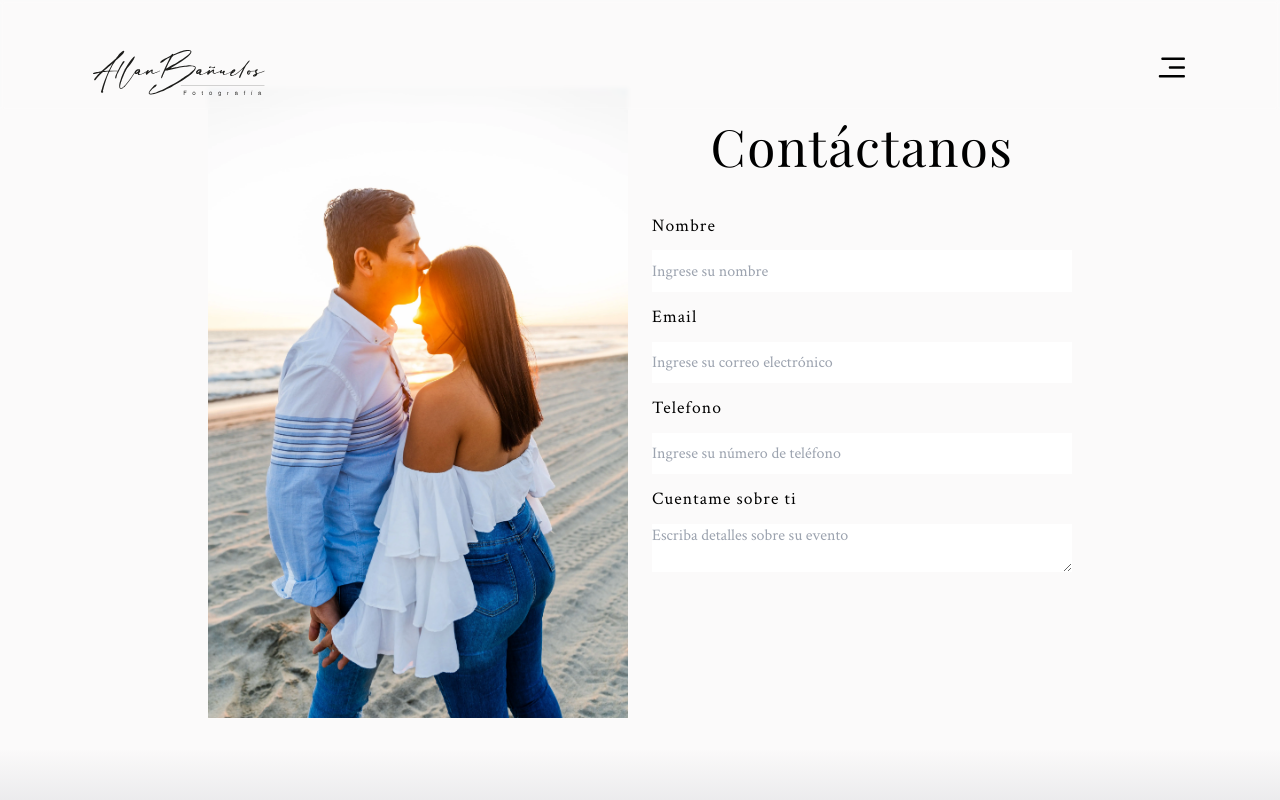
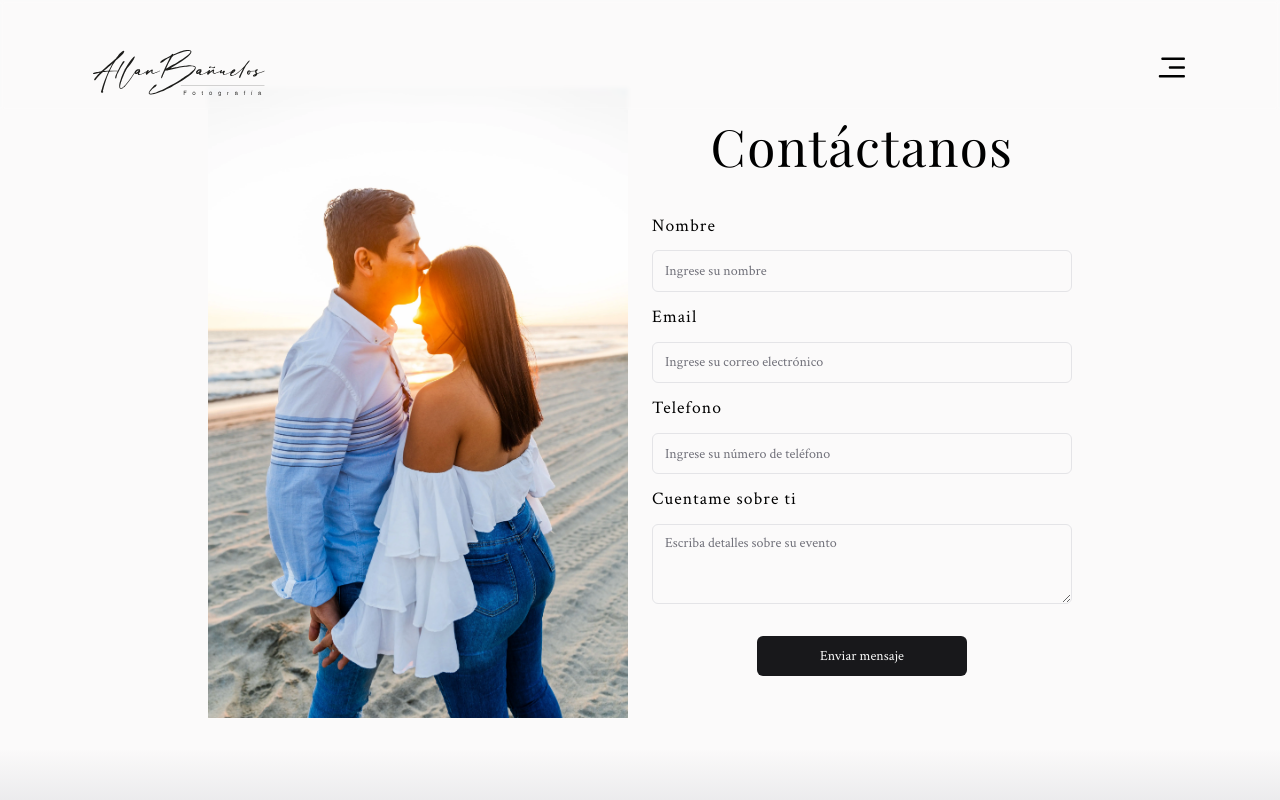
Before and after one commit to davehernandez92/allan-photographer, a Next.js app: page /contacto in a window 1280 px wide. Shown: the top 800 px of the page. Built offline with nearby package versions, Linux system fonts and the light colour scheme.

Commit message:
bug fixed contacto page

```diff
--- a/src/app/FAQ/page.js
+++ b/src/app/FAQ/page.js
@@ -398,11 +398,12 @@ export default function FaqPage() {
           <div
             className={`flex flex-col items-center w-full  ${styles.contact__btn}`}
           >
-            <Button className={` opacity-[0.75] md:w-[20%] lg:h-[50px] `}>
-              <Link href={"/contacto"} className={styles.button__txt}>
-                Contacto
+
+              <Link href={"/contacto"} className={` opacity-[0.75] lg:h-[50px] `} >
+              <Button className={styles.button__txt} >Contacto</Button>
+
+
               </Link>
-            </Button>
           </div>
         </div>
       </motion.div>
--- a/src/app/contacto/page.js
+++ b/src/app/contacto/page.js
@@ -4,10 +4,14 @@ import React, { useState } from "react";
 import { Input } from "@/components/ui/input";
 import { Label } from "@/components/ui/label";
 import { Textarea } from "@/components/ui/textarea"
+import { Button } from "@/components/ui/button";
+import { useToast } from "@/components/ui/use-toast"
+import {motion} from 'framer-motion'
 import image from "../../../public/images/contacto.webp";
 import imageM from "../../../public/images/contactoM.jpg";
 import styles from "../ui/components/form.module.css";
 import Image from "next/image";
+import { Link } from "lucide-react";
 
 export default function Page() {
 
@@ -15,6 +19,8 @@ export default function Page() {
   const [email, setEmail] = useState("");
   const [phoneNumber, setPhoneNumber] = useState(""); // New state for phone number
   const [projectDetails, setProjectDetails] = useState("");
+
+  const { toast } = useToast()
 
   const handleNameChange = (e) => {
     setName(e.target.value);
@@ -47,6 +53,9 @@ export default function Page() {
     // Use the imported handleSubmitLogic function
     // await handleSubmitLogic(data, toast);
 
+    toast({
+        description: "Tu mensaje ha sido enviado.",
+      })
     // Reset form fields
     setName("");
     setEmail("");
@@ -58,7 +67,13 @@ export default function Page() {
     return (
         <main className="containerP lg:px-15">
           <div className="flex flex-col gap-5 pt-6 md:grid md:grid-cols-2 md:gap-6  ">
-            <div className="flex justify-center">
+            <motion.div initial={{ opacity: 0, x: -12 }}
+        whileInView={{
+          opacity: 1,
+          x: 0,
+          transition: { delay: 0.3, duration: 0.5 },
+        }}
+        viewport={{ once: true }} className="flex justify-center">
               <Image
                 src={imageM}
                 width={500}
@@ -73,16 +88,22 @@ export default function Page() {
                 alt="Imagen de pareja en Acapulco "
                 className={`hidden md:block  ${styles.img__Contacto}`}
               />
-            </div>
+            </motion.div>
 
             {/* FORM  */}
 
-            <form onSubmit={handleSubmit} className={` pt-5 ${styles.form}`}>
+            <motion.form onSubmit={handleSubmit} initial={{ opacity: 0, x: 12 }}
+        whileInView={{
+          opacity: 1,
+          x: 0,
+          transition: { delay: 0.3, duration: 0.5 },
+        }}
+        viewport={{ once: true }} className={` pt-5 ${styles.form}`}>
               <h1> Contáctanos </h1>
               <div className={styles.formgroup}>
                 <div className="flex flex-col w-full max-w-sm  gap-4 lg:max-w-[30rem]">
                   <Label htmlFor="name">Nombre</Label>
-                  <input
+                  <Input
                     type="text"
                     id="name"
                     name=""
@@ -95,7 +116,7 @@ export default function Page() {
 
                   <Label htmlFor="email">Email</Label>
 
-                  <input
+                  <Input
                     type="email"
                     id="email"
                     name="email"
@@ -109,7 +130,7 @@ export default function Page() {
                   {/* New form group for phone number */}
 
                   <Label htmlFor="phoneNumber">Telefono</Label>
-                  <input
+                  <Input
                     type="tel"
                     id="phoneNumber"
                     name="phoneNumber"
@@ -121,7 +142,7 @@ export default function Page() {
                   />
 
                   <Label htmlFor="project-details">Cuentame sobre ti</Label>
-                  <textarea
+                  <Textarea
                     id="project-details"
                     name="project-details"
                     placeholder="Escriba detalles sobre su evento"
@@ -132,8 +153,11 @@ export default function Page() {
                   />
 
                 </div>
+                <Button type="submit" className="mt-6 w-full md:w-1/2    md:mt-8">
+                    Enviar mensaje
+                </Button>
               </div>
-            </form>
+            </motion.form>
           </div>
         </main>
       );
--- a/src/app/ui/components/faq.module.css
+++ b/src/app/ui/components/faq.module.css
@@ -103,8 +103,9 @@ background: linear-gradient(360deg, hsla(0, 11%, 98%, 1) 0%, hsla(41, 57%, 89%,
         font-weight: 600;
       }
       .button__txt{
-        font-size: 20px;
-        font-weight: 600;
+        font-size: 25px;
+        font-weight: 400;
+        height: 45px;
       }
   }
 
--- a/src/components/header.js
+++ b/src/components/header.js
@@ -388,9 +388,9 @@ export default function Header() {
                 animate={isOpen ? "fadeIn4" : "fadeOut"}
               >
                 <Link
-                  href="/contact"
+                  href="/contacto"
                   className={`${styles.menu__txt} ${
-                    pathname === "/contact" ? "currentLink" : ""
+                    pathname === "/contacto" ? "currentLink" : ""
                   }`}
                   onClick={() => setIsOpen(false)}
                 >
--- a/src/components/ui/toast.jsx
+++ b/src/components/ui/toast.jsx
@@ -11,7 +11,7 @@ const ToastViewport = React.forwardRef(({ className, ...props }, ref) => (
   <ToastPrimitives.Viewport
     ref={ref}
     className={cn(
-      "fixed bottom-0 z-[100] flex max-h-screen w-full flex-col-reverse p-4 sm:top-0 sm:right-0 sm:bottom-auto sm:flex-col md:max-w-[420px]",
+      "fixed bottom-0 z-[100] flex max-h-screen w-full flex-col-reverse p-4 sm:bottom-0 sm:right-0 sm:top-auto sm:flex-col md:max-w-[420px]",
       className
     )}
     {...props} />
```
Also changed, not shown: src/app/contacto/bad.js (deleted, +0 -9 lines).
